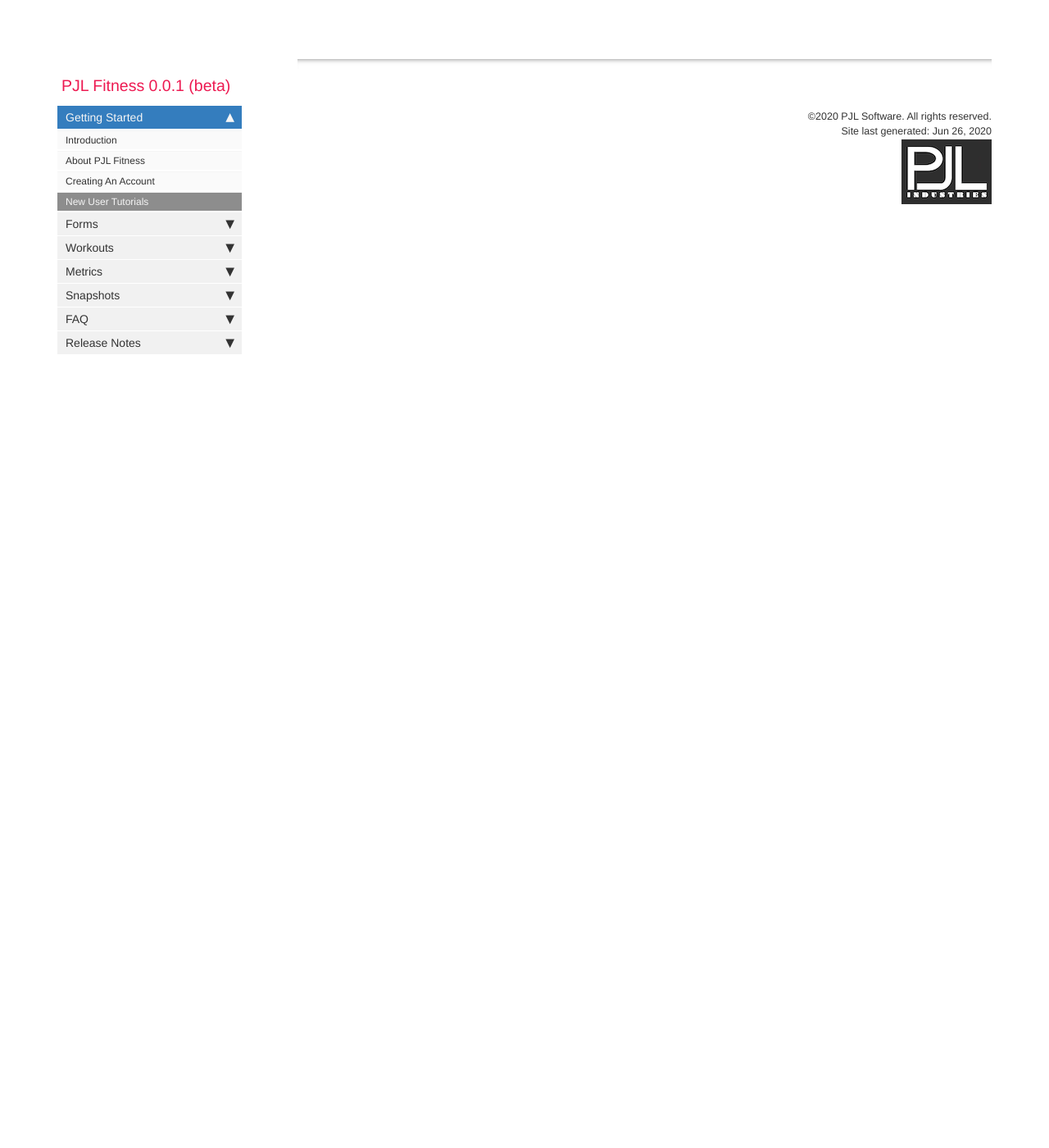
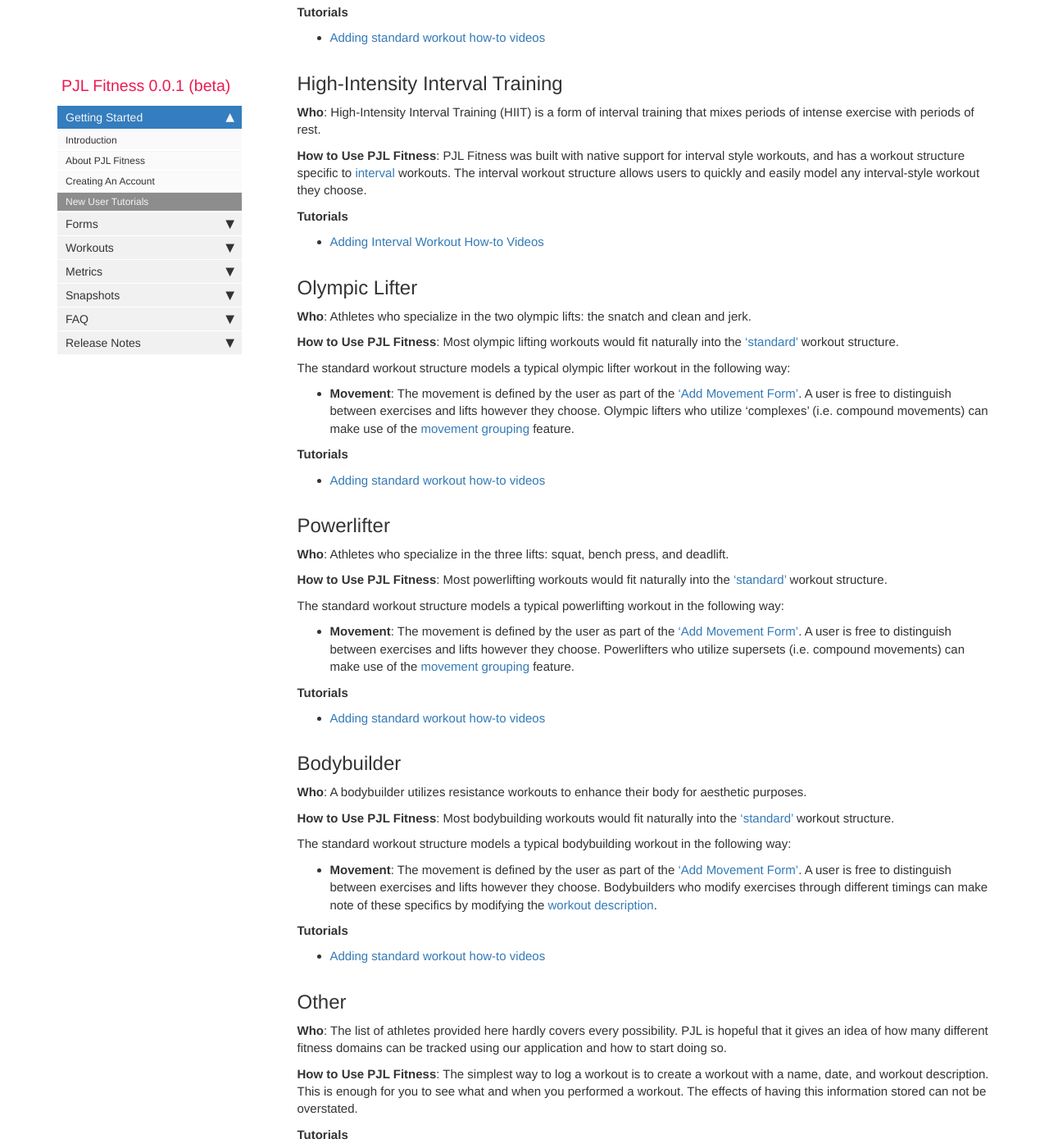
Before and after one commit to pjlinn/pjlinn.github.io, a Jekyll site: the page built from pages/pjl-fitness/pjl-fitness-new-user-tutorials.md, in a window 1280 px wide and 1400 px high, scrolled down 3231 px. Shown: the whole window at 82% size. Built offline with Jekyll 4.4.1, drawn with Linux system fonts in a browser that asks for light colours; comment, search, counter and statistics services are not loaded; some of the changed text lies outside the part shown.

Commit message:
add remaining athelete profiles and additional video links

```diff
--- a/pages/pjl-fitness/pjl-fitness-new-user-tutorials.md
+++ b/pages/pjl-fitness/pjl-fitness-new-user-tutorials.md
@@ -25,11 +25,11 @@ All users will need to add some form of workout to get the most out of PJL Fitne
 - [Cardio (e.g. Running, Walking, Swimming, Rowing)](pjl-fitness-new-user-tutorials.html#cardio)
 - [CrossFitter](pjl-fitness-new-user-tutorials.html#crossfitter)
 - [Class-Based](pjl-fitness-new-user-tutorials.html#class-based)
-- [High-Intensity Interval Training (HIIT)]()
-- [Olympic Lifter]()
-- [Powerlifter]()
-- [Body Builder]()
-- [Other]()
+- [High-Intensity Interval Training (HIIT)](pjl-fitness-new-user-tutorials.html#high-intensity-interval-training)
+- [Olympic Lifter](pjl-fitness-new-user-tutorials.html#olympic-lifter)
+- [Powerlifter](pjl-fitness-new-user-tutorials.html#powerlifter)
+- [Bodybuilder](pjl-fitness-new-user-tutorials.html#bodybuilder)
+- [Other](pjl-fitness-new-user-tutorials.html#other)
 
 ## Traditional Weightlifter
 
@@ -118,4 +118,66 @@ The [workout description](pjl-fitness-add-workout-form.html#workout-description)
 
 - [Adding standard workout how-to videos](pjl-fitness-workout-how-to-videos.html#standard)
 
+## High-Intensity Interval Training
+
+**Who**: High-Intensity Interval Training (HIIT) is a form of interval training that mixes periods of intense exercise with periods of rest.
+
+**How to Use PJL Fitness**: PJL Fitness was built with native support for interval style workouts, and has a workout structure specific to [interval](pjl-fitness-workout-structures.html#the-interval-workout-workout-structure) workouts. The interval workout structure allows users to quickly and easily model any interval-style workout they choose.
+
+**Tutorials**
+
+- [Adding Interval Workout How-to Videos](pjl-fitness-workout-how-to-videos.html#interval)
+
+## Olympic Lifter
+
+**Who**: Athletes who specialize in the two olympic lifts: the snatch and clean and jerk.
+
+**How to Use PJL Fitness**: Most olympic lifting workouts would fit naturally into the [‘standard’](pjl-fitness-workout-structures#the-standard-workout-workout-structure) workout structure.
+
+The standard workout structure models a typical olympic lifter workout in the following way:
+
+- **Movement**: The movement is defined by the user as part of the [‘Add Movement Form’](pjl-fitness-add-movement-form). A user is free to distinguish between exercises and lifts however they choose. Olympic lifters who utilize ‘complexes’ (i.e. compound movements) can make use of the [movement grouping](pjl-fitness-add-movement-form.html#movement-grouping) feature.
+
+**Tutorials**
+
+- [Adding standard workout how-to videos](pjl-fitness-workout-how-to-videos.html#standard)
+
+## Powerlifter
+
+**Who**: Athletes who specialize in the three lifts: squat, bench press, and deadlift.
+
+**How to Use PJL Fitness**: Most powerlifting workouts would fit naturally into the [‘standard’](pjl-fitness-workout-structures#the-standard-workout-workout-structure) workout structure.
+
+The standard workout structure models a typical powerlifting workout in the following way:
+
+- **Movement**: The movement is defined by the user as part of the [‘Add Movement Form’](pjl-fitness-add-movement-form). A user is free to distinguish between exercises and lifts however they choose. Powerlifters who utilize supersets (i.e. compound movements) can make use of the [movement grouping](pjl-fitness-add-movement-form.html#movement-grouping) feature.
+
+**Tutorials**
+
+- [Adding standard workout how-to videos](pjl-fitness-workout-how-to-videos.html#standard)
+
+## Bodybuilder
+
+**Who**: A bodybuilder utilizes resistance workouts to enhance their body for aesthetic purposes.
+
+**How to Use PJL Fitness**: Most bodybuilding workouts would fit naturally into the [‘standard’](pjl-fitness-workout-structures#the-standard-workout-workout-structure) workout structure.
+
+The standard workout structure models a typical bodybuilding workout in the following way:
+
+- **Movement**: The movement is defined by the user as part of the [‘Add Movement Form’](pjl-fitness-add-movement-form). A user is free to distinguish between exercises and lifts however they choose. Bodybuilders who modify exercises through different timings can make note of these specifics by modifying the [workout description](pjl-fitness-add-workout-form.html#workout-description).
+
+**Tutorials**
+
+- [Adding standard workout how-to videos](pjl-fitness-workout-how-to-videos.html#standard)
+
+## Other
+
+**Who**: The list of athletes provided here hardly covers every possibility. PJL is hopeful that it gives an idea of how many different fitness domains can be tracked using our application and how to start doing so.
+
+**How to Use PJL Fitness**: The simplest way to log a workout is to create a workout with a name, date, and workout description. This is enough for you to see what and when you performed a workout. The effects of having this information stored can not be overstated.
+
+**Tutorials**
+
+- [Adding standard workout how-to videos](pjl-fitness-workout-how-to-videos.html#standard)
+
 {% include links.html %}
```
Also changed, not shown: pages/pjl-fitness/pjl-fitness-workout-how-to-videos.md (+6 -0 lines).
